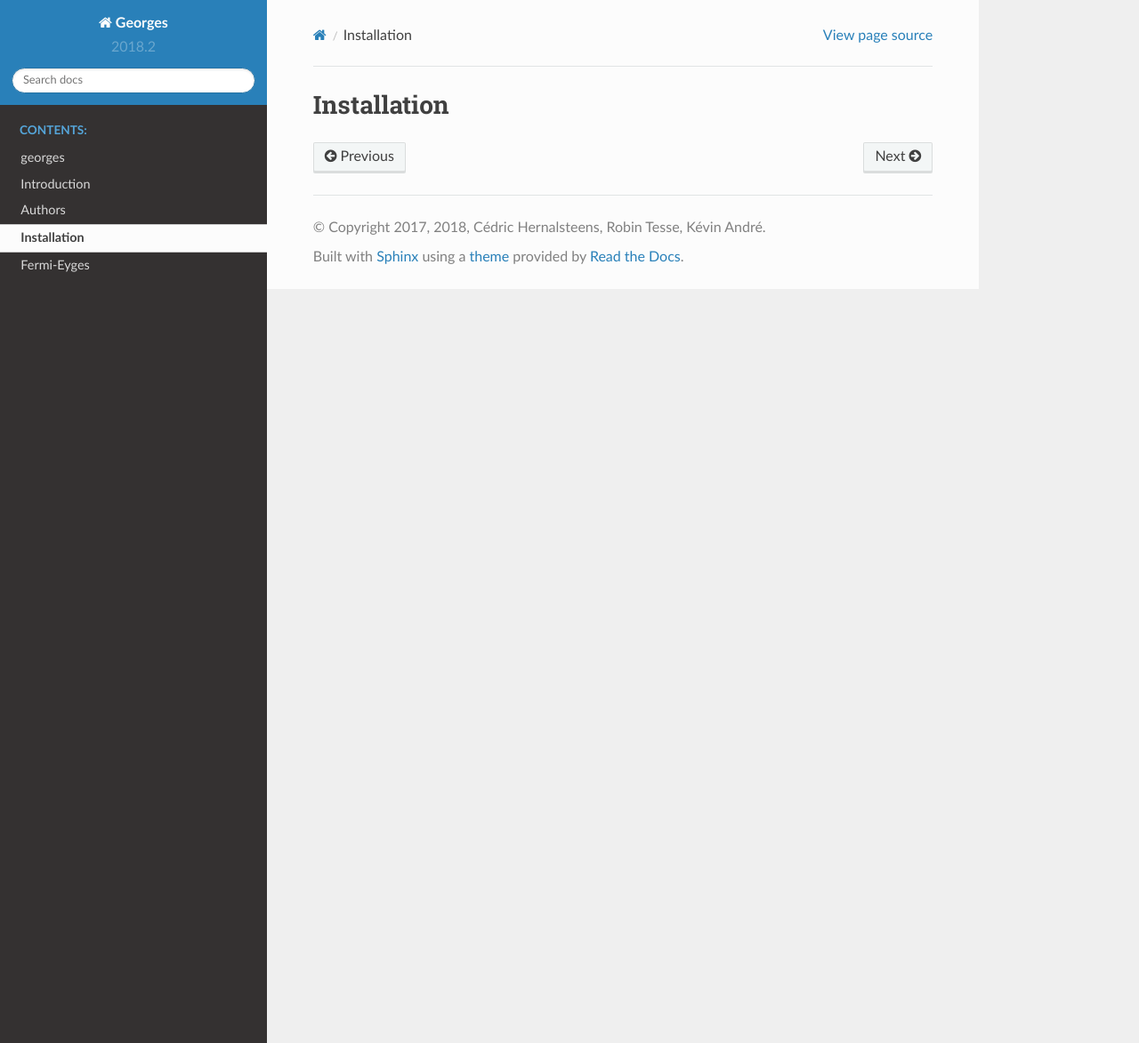
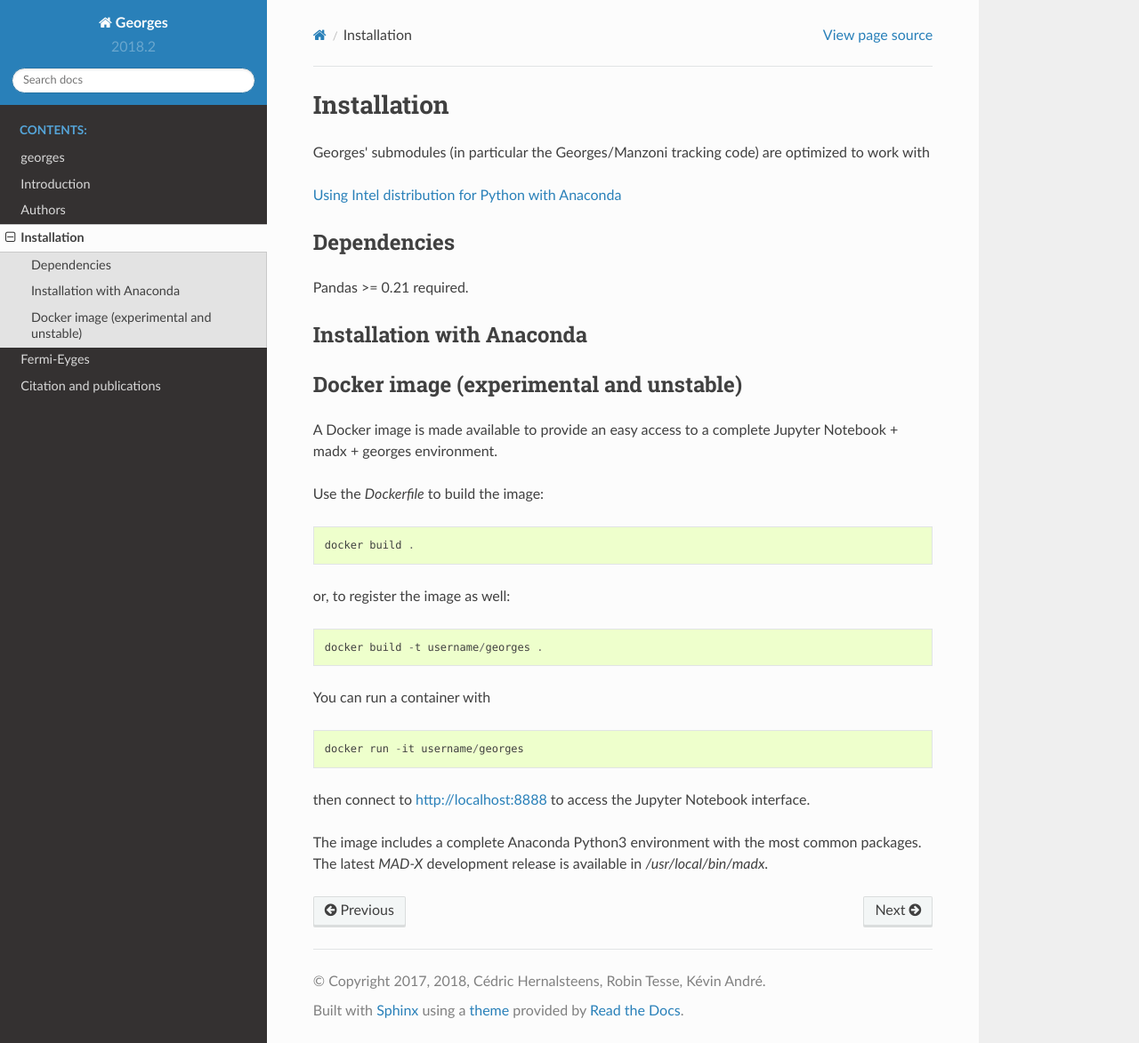
Before and after one commit to ULB-Metronu/georges, a Sphinx documentation site: the page built from docs/installation.md, in a window 1280 px wide and 1173 px high. Shown: the whole window at 89% size. Built offline with Sphinx 7.4.7 and the Read the Docs theme 2.0.0, drawn with Linux system fonts in a browser that asks for light colours.

Commit message:
Improve doc.

````diff
--- a/docs/index.rst
+++ b/docs/index.rst
@@ -15,6 +15,7 @@ Georges's documentation
    authorship
    installation
    modules
+   citation
 
 
 Indices and tables
--- a/docs/installation.md
+++ b/docs/installation.md
@@ -1 +1,39 @@
 # Installation
+
+Georges' submodules (in particular the Georges/Manzoni tracking code) are optimized to work with
+
+[Using Intel distribution for Python with Anaconda](https://software.intel.com/en-us/articles/using-intel-distribution-for-python-with-anaconda)
+
+
+## Dependencies
+
+Pandas >= 0.21 required.
+
+## Installation with Anaconda
+
+
+## Docker image (experimental and unstable)
+A Docker image is made available to provide an easy access to a complete Jupyter Notebook + madx + georges environment.
+
+Use  the *Dockerfile* to build the image:
+
+```
+docker build .
+```
+
+or, to register the image as well:
+
+```
+docker build -t username/georges .
+```
+
+You can run a container with
+
+```
+docker run -it username/georges
+```
+
+then connect to [http://localhost:8888](http://localhost:8888) to access the Jupyter Notebook interface.
+
+The image includes a complete Anaconda Python3 environment with the most common packages.
+The latest *MAD-X* development release is available in */usr/local/bin/madx*.
--- a/sequence_geometry.py
+++ b/sequence_geometry.py
@@ -4,7 +4,6 @@ import pandas as pd
 import numpy as np
 
 
-# TODO Move these methods to a class (static or something similar and remove ugly inspect statement
 def compute_derived_data(row):
     """Compute derived data for a beamline element."""
     # Corner case
````
Also changed, not shown: other parts of docs/index.rst (+0 -1 lines), README.md (+0 -47 lines), docs/citation.md (added, +22 -0 lines), docs/introduction.md (+16 -0 lines), simulator.py (+15 -5 lines).
